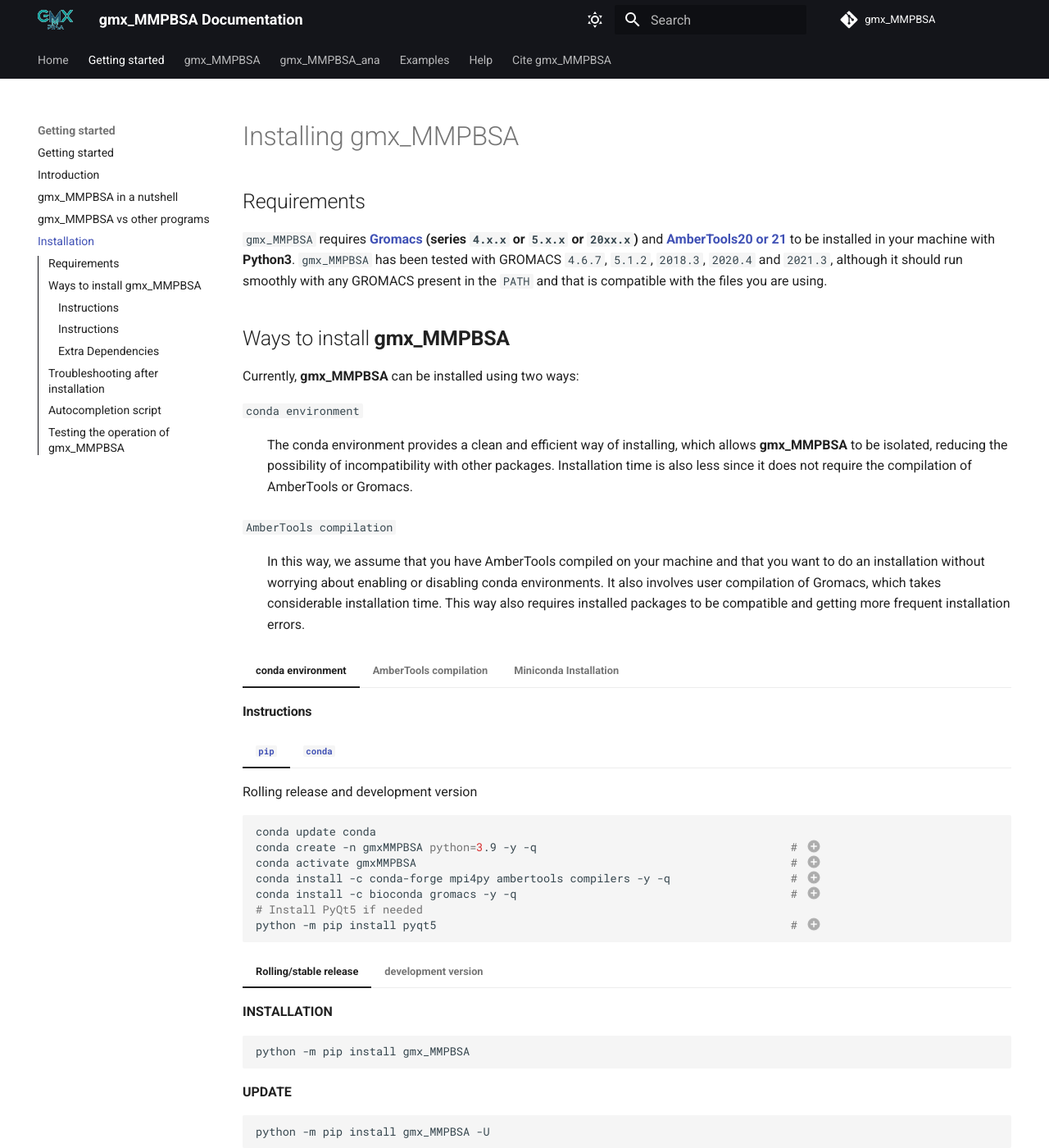
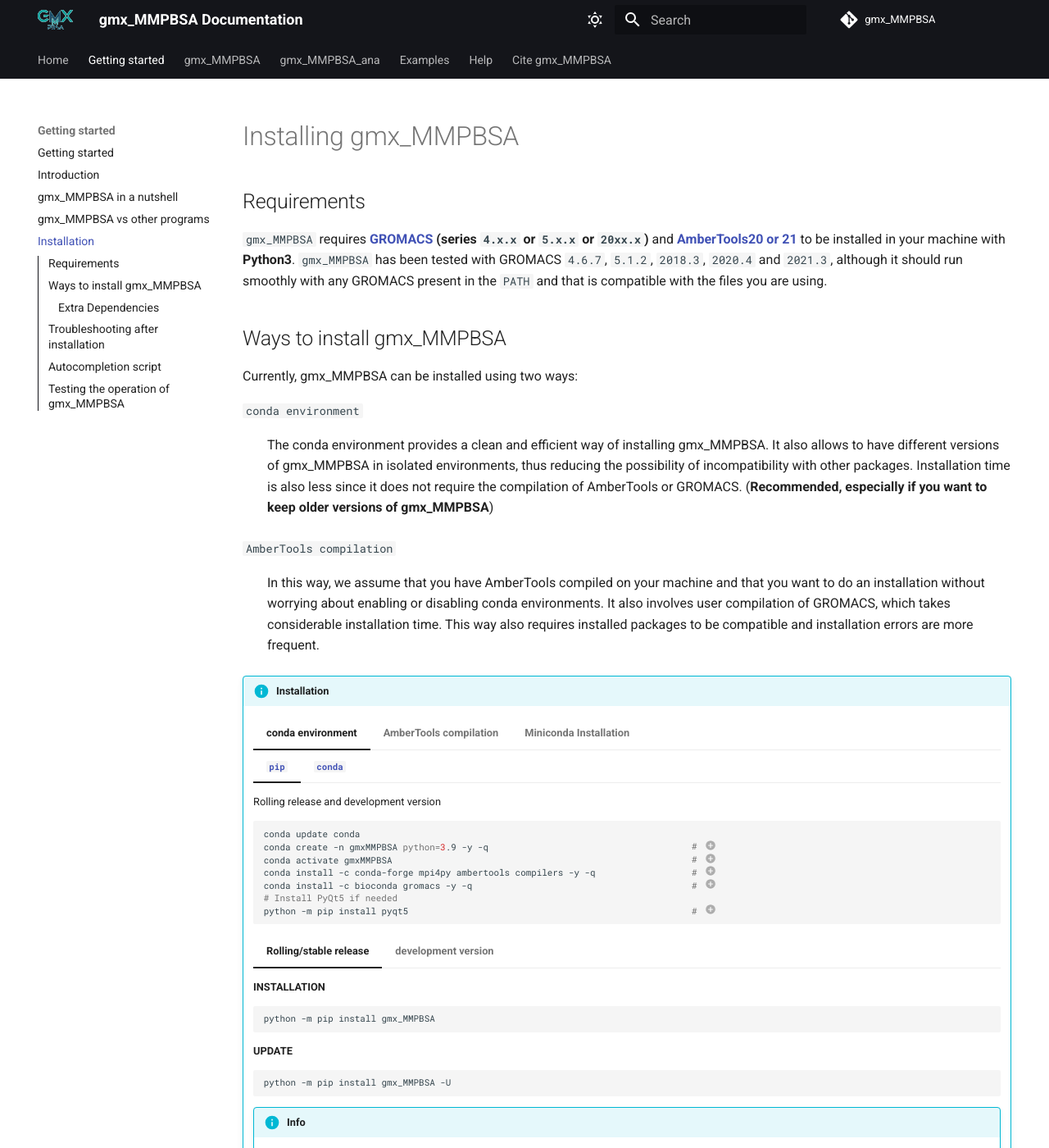
Before and after one commit to Valdes-Tresanco-MS/gmx_MMPBSA, an MkDocs documentation site: the page built from docs/installation.md, in a window 1280 px wide and 1400 px high. Shown: the whole window at 82% size. Built offline with MkDocs 1.6.1 and Material for MkDocs 9.7.7, drawn with Linux system fonts in a browser that asks for light colours; comment, search, counter and statistics services are not loaded; some of the changed text lies outside the part shown.

Commit message:
typo corrections

````diff
--- a/docs/installation.md
+++ b/docs/installation.md
@@ -5,167 +5,167 @@
 # Installing gmx_MMPBSA
 
 ## Requirements
-`gmx_MMPBSA` requires **[Gromacs](https://manual.gromacs.org/) (series `4.x.x` or `5.x.x` or `20xx.x`)** and
+`gmx_MMPBSA` requires **[GROMACS](https://manual.gromacs.org/) (series `4.x.x` or `5.x.x` or `20xx.x`)** and
 **[AmberTools20 or 21](https://ambermd.org/AmberTools.php)** to be installed in your machine with **Python3**.
 `gmx_MMPBSA` has been tested with GROMACS `4.6.7`, `5.1.2`, `2018.3`, `2020.4` and `2021.3`, although it should run
 smoothly with any GROMACS present in the `PATH` and that is compatible with the files you are using.
 
-## Ways to install **gmx_MMPBSA**
-Currently, **gmx_MMPBSA** can be installed using two ways:
+## Ways to install gmx_MMPBSA
+Currently, gmx_MMPBSA can be installed using two ways:
 
 `conda environment`
-:   The conda environment provides a clean and efficient way of installing, which allows **gmx_MMPBSA** to be isolated,
-reducing the possibility of incompatibility with other packages. Installation time is also less since it does not
-require the compilation of AmberTools or Gromacs.
+:   The conda environment provides a clean and efficient way of installing gmx_MMPBSA. It also allows to have
+different versions of gmx_MMPBSA in isolated environments, thus reducing the possibility of incompatibility with
+other packages. Installation time is also less since it does not require the compilation of AmberTools or GROMACS.
+(**Recommended, especially if you want to keep older versions of gmx_MMPBSA**)
 
 `AmberTools compilation`
 :   In this way, we assume that you have AmberTools compiled on your machine and that you want to do an installation
-without worrying about enabling or disabling conda environments. It also involves user compilation of Gromacs, which
-takes considerable installation time. This way also requires installed packages to be compatible and getting more
-frequent installation errors.
+without worrying about enabling or disabling conda environments. It also involves user compilation of GROMACS, which
+takes considerable installation time. This way also requires installed packages to be compatible and installation
+errors are more frequent.
 
-=== "conda environment"
-    #### Instructions
-    === "`pip`"
-        Rolling release and development version
+!!! info "Installation"
+    === "conda environment"
+        === "`pip`"
+            Rolling release and development version
 
-        ``` bash
-        conda update conda
-        conda create -n gmxMMPBSA python=3.9 -y -q                                      # (1)
-        conda activate gmxMMPBSA                                                        # (2)
-        conda install -c conda-forge mpi4py ambertools compilers -y -q                  # (3)
-        conda install -c bioconda gromacs -y -q                                         # (4)
-        # Install PyQt5 if needed
-        python -m pip install pyqt5                                                     # (5)
+            ``` bash
+            conda update conda
+            conda create -n gmxMMPBSA python=3.9 -y -q                                      # (1)
+            conda activate gmxMMPBSA                                                        # (2)
+            conda install -c conda-forge mpi4py ambertools compilers -y -q                  # (3)
+            conda install -c bioconda gromacs -y -q                                         # (4)
+            # Install PyQt5 if needed
+            python -m pip install pyqt5                                                     # (5)
 
-        ```
+            ```
 
-        1. Create `gmxMMPBSA` environment
-        2. Activate `gmxMMPBSA` environment
-        3. Install dependencies
-        4. Install Gromacs. It is optional
-        5. Install PyQt5 only if you will use the **gmx_MMPBSA_ana**
+            1. Create `gmxMMPBSA` environment
+            2. Activate `gmxMMPBSA` environment
+            3. Install dependencies
+            4. Install GROMACS. (Optional)
+            5. Install PyQt5 only if you will use gmx_MMPBSA_ana
 
+
+            === "Rolling/stable release"
+                **INSTALLATION**
+                ```bash
+                python -m pip install gmx_MMPBSA
+                ```
+                **UPDATE**
+                ```bash
+                python -m pip install gmx_MMPBSA -U
+                ```
+
+                !!! info
+                    Install/update gmx_MMPBSA from PyPi. PyPi has the latest version of *gmx_MMPBSA* including stable
+                    and beta versions.
+
+            === "development version"
+                **INSTALLATION**
+                ```bash
+                python -m pip install git+https://github.com/Valdes-Tresanco-MS/gmx_MMPBSA
+                ```
+                **UPDATE**
+                ```bash
+                python -m pip install git+https://github.com/Valdes-Tresanco-MS/gmx_MMPBSA -U
+                ```
+                !!! warning
+                    Install gmx_MMPBSA from the master branch of GitHub repository. This version is only recommended
+                    to test a new version or to try temporary solutions to reported bugs.
+
+        === "`conda`"
+            Stable version only
+
+            ``` bash
+            conda update conda
+            conda create -n gmxMMPBSA python=3.9 -y -q                                      # (1)
+            conda activate gmxMMPBSA                                                        # (2)
+            conda install -c bioconda gromacs -y -q                                         # (3)
+            # Install PyQt5 if needed
+            python -m pip install pyqt5                                                     # (4)
+            ```
+
+            1. Create `gmxMMPBSA` environment
+            2. Activate `gmxMMPBSA` environment
+            3. Install GROMACS. It is optional
+            4. Install PyQt5 only if you will use the **gmx_MMPBSA_ana**
+
+            **INSTALLATION**
+            ```bash
+            conda install -c conda-forge gmx_mmpbsa                                         # (1)
+            ```
+
+            1. Install gmx_MMPBSA from conda-forge. This package will be install all dependencies automatically
+
+            **UPDATE**
+            ```bash
+            conda update gmx_mmpbsa
+            ```
+
+        [Miniconda]: https://docs.conda.io/en/latest/miniconda.html
+
+    === "AmberTools compilation"
+        [Follow the oficial AmberTools installation according to your OS](https://ambermd.org/Installation.php)
+        !!! note
+            We asume that AmberTools and their shell environment are correctly configured
 
         === "Rolling/stable release"
             **INSTALLATION**
             ```bash
-            python -m pip install gmx_MMPBSA
+            amber.python -m pip install gmx_MMPBSA
             ```
+
             **UPDATE**
             ```bash
-            python -m pip install gmx_MMPBSA -U
+            amber.python -m pip install gmx_MMPBSA -U
             ```
 
             !!! info
-                Install/update **gmx_MMPBSA** from PyPi. PyPi has the latest version of *gmx_MMPBSA* including stable
-                and beta versions.
+                Install gmx_MMPBSA from PyPi. PyPi has the latest version of *gmx_MMPBSA* including stable and beta
+                versions.
 
         === "development version"
             **INSTALLATION**
             ```bash
-            python -m pip install git+https://github.com/Valdes-Tresanco-MS/gmx_MMPBSA
+            amber.python -m pip install git+https://github.com/Valdes-Tresanco-MS/gmx_MMPBSA
             ```
             **UPDATE**
             ```bash
-            python -m pip install git+https://github.com/Valdes-Tresanco-MS/gmx_MMPBSA -U
+            amber.python -m pip install git+https://github.com/Valdes-Tresanco-MS/gmx_MMPBSA -U
             ```
             !!! warning
-                Install **gmx_MMPBSA** from the master branch of GitHub repository. This version is only recommended
+                Install/update gmx_MMPBSA from the master branch of GitHub repository. This version is only recommended
                 to test a new version or to try temporary solutions to reported bugs.
 
-    === "`conda`"
-        Stable version only
+        !!! danger
+            If you get an error related to installing `mpi4py`, you may want to install this package manually from
+            `conda-forge` as follows:
 
-        ``` bash
-        conda update conda
-        conda create -n gmxMMPBSA python=3.9 -y -q                                      # (1)
-        conda activate gmxMMPBSA                                                        # (2)
-        conda install -c bioconda gromacs -y -q                                         # (3)
-        # Install PyQt5 if needed
-        python -m pip install pyqt5                                                     # (4)
+            ```
+            amber.conda install -c conda-forge mpi4py
+            ```
+
+            If you get an error related to `pip`, you may want to install this package manually as follows:
+
+            ```
+            amber.conda install pip
+            ```
+
+
+    === "Miniconda Installation"
+
+        [Miniconda] installation
+        ```bash
+        curl -O https://repo.anaconda.com/miniconda/Miniconda3-latest-Linux-x86_64.sh
+        chmod +x Miniconda3-latest-Linux-x86_64.sh
+        ./Miniconda3-latest-Linux-x86_64.sh
         ```
 
-        1. Create `gmxMMPBSA` environment
-        2. Activate `gmxMMPBSA` environment
-        3. Install Gromacs. It is optional
-        4. Install PyQt5 only if you will use the **gmx_MMPBSA_ana**
-
-        **INSTALLATION**
-        ```bash
-        conda install -c conda-forge gmx_mmpbsa                                         # (1)
-        ```
-
-        1. Install **gmx_MMPBSA** from conda-forge. This package will be install all dependencies automatically
-
-        **UPDATE**
-        ```bash
-        conda update gmx_mmpbsa
-        ```
-
-    [Miniconda]: https://docs.conda.io/en/latest/miniconda.html
-
-=== "AmberTools compilation"
-    #### Instructions
-    [Follow the oficial AmberTools installation according to your OS](https://ambermd.org/Installation.php)
-    !!! note
-        We asume that AmberTools and their shell environment are correctly configured
-
-    === "Rolling/stable release"
-        **INSTALLATION**
-        ```bash
-        amber.python -m pip install gmx_MMPBSA
-        ```
-
-        **UPDATE**
-        ```bash
-        amber.python -m pip install gmx_MMPBSA -U
-        ```
-
-        !!! info
-            Install **gmx_MMPBSA** from PyPi. PyPi has the latest version of *gmx_MMPBSA* including stable and beta
-            versions.
-
-    === "development version"
-        **INSTALLATION**
-        ```bash
-        amber.python -m pip install git+https://github.com/Valdes-Tresanco-MS/gmx_MMPBSA
-        ```
-        **UPDATE**
-        ```bash
-        amber.python -m pip install git+https://github.com/Valdes-Tresanco-MS/gmx_MMPBSA -U
-        ```
-        !!! warning
-            Install/update **gmx_MMPBSA** from the master branch of GitHub repository. This version is only recommended
-            to test a new version or to try temporary solutions to reported bugs.
-
-    !!! danger
-        If you get an error related to installing `mpi4py`, you may want to install this package manually from
-        `conda-forge` as follows:
-
-        ```
-        amber.conda install -c conda-forge mpi4py
-        ```
-
-        If you get an error related to `pip`, you may want to install this package manually as follows:
-
-        ```
-        amber.conda install pip
-        ```
-
-
-=== "Miniconda Installation"
-
-    [Miniconda] installation
-    ```bash
-    curl -O https://repo.anaconda.com/miniconda/Miniconda3-latest-Linux-x86_64.sh
-    chmod +x Miniconda3-latest-Linux-x86_64.sh
-    ./Miniconda3-latest-Linux-x86_64.sh
-    ```
-
 ### Extra Dependencies
-**gmx_MMPBSA** uses some dependencies for other functions independent of calculations or in some cases they may be
-necessary due to the nature of your OS
+gmx_MMPBSA uses some dependencies for other functions independent of calculations or in some cases they may be
+necessary due to the nature of your OS.
 
 `ParmEd`
 :  The current version of ParmEd implemented in AmberTools has some limitations that have been resolved in the GitHub
@@ -190,7 +190,7 @@
 `pip`
 :   In some cases, the miniconda environment created in the AmberTools compilation does not have the `pip` module, so
 any installation that depends on this package will fail. Required only if you did not install
-**gmx_MMPBSA** via `conda`
+gmx_MMPBSA via `conda`
     ```
     amber.conda install pip
     ```
````
Also changed, not shown: other parts of docs/installation.md (+2 -2 lines).
